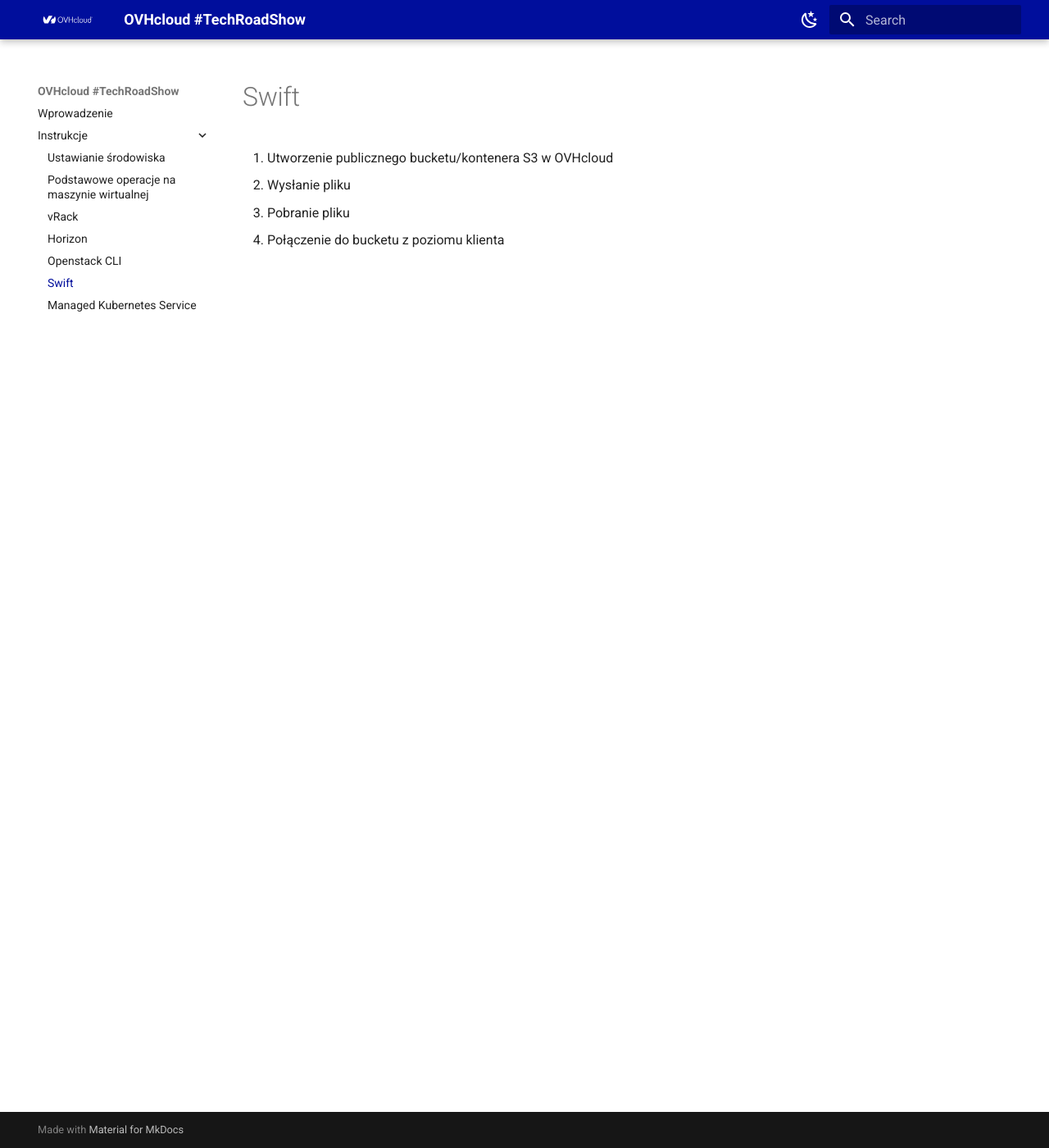
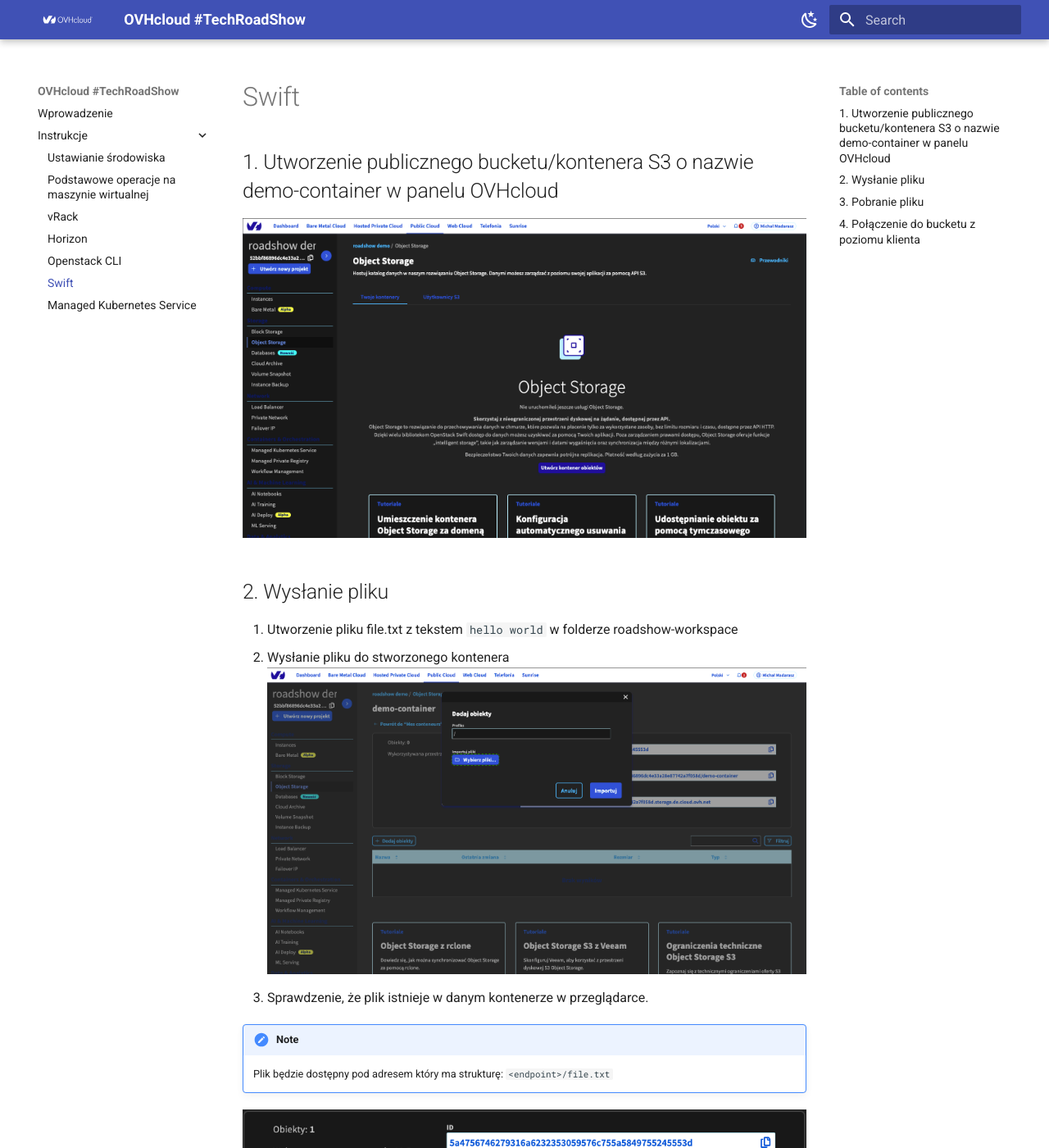
Before and after one commit to ovhtechroadshow/ovhtechroadshow.github.io, an MkDocs documentation site: the page built from docs/swift.md, in a window 1280 px wide and 1400 px high. Shown: the whole window at 82% size. Built offline with MkDocs 1.6.1 and Material for MkDocs 9.7.7, drawn with Linux system fonts in a browser that asks for light colours; some of the changed text lies outside the part shown.

Commit message:
Finish swift documentation and improve existing

````diff
--- a/docs/stylesheets/extra.css
+++ /dev/null
@@ -1,4 +0,0 @@
-:root > * {
-  --md-primary-fg-color:        #000E9C;
-  --md-code-hl-color:           #A7D74D;
-}
--- a/docs/swift.md
+++ b/docs/swift.md
@@ -1,6 +1,47 @@
 # Swift
 
-1. Utworzenie publicznego bucketu/kontenera S3 w OVHcloud
-1. Wysłanie pliku
-1. Pobranie pliku
-1. Połączenie do bucketu z poziomu klienta
+## 1. Utworzenie publicznego bucketu/kontenera S3 o nazwie demo-container w panelu OVHcloud
+![container creation](img/container.png)
+
+## 2. Wysłanie pliku
+1. Utworzenie pliku file.txt z tekstem `hello world` w folderze roadshow-workspace
+1. Wysłanie pliku do stworzonego kontenera
+![send file](img/send_file.png)
+1. Sprawdzenie, że plik istnieje w danym kontenerze w przeglądarce.
+!!! note
+    Plik będzie dostępny pod adresem który ma strukturę: `<endpoint>/file.txt`
+![endpoint](img/endpoint.png)
+
+## 3. Pobranie pliku
+Używamy tego samego adresu URL do ściągnięcia pliku na instancję
+
+```code
+curl <endpoint>/file.txt > ~/file.txt
+```
+
+```code
+cat ~/file.txt
+```
+
+## 4. Połączenie do bucketu z poziomu klienta
+1. Pobranie i instalacja klienta MinIO: [https://min.io/docs/minio/linux/reference/minio-mc.html#install-mc](https://min.io/docs/minio/linux/reference/minio-mc.html#install-mc)
+1. Skonfigurowanie klienta tak, żeby był połączony do naszego Object
+   Storage.
+   ```code
+   mc alias set demo <endpoint> <accessKey> <secretKey>
+   ```
+1. Wylistowanie istniejących bucketów
+    ```code
+    mc ls demo
+    ```
+1. Wylistowanie obiektów z kontenera/bucketu
+    ```code
+    mc ls demo/demo-container
+    ```
+1. Pobranie obiektu z kontenera
+    ```code
+    mc cp demo/demo-container/file.txt ~/
+    ```
+    ```code
+    cat ~/file.txt
+    ```
--- a/mkdocs.yml
+++ b/mkdocs.yml
@@ -30,11 +30,8 @@
 
 markdown_extensions:
   - admonition
+  - attr_list
   - pymdownx.details
   - pymdownx.superfences
   - pymdownx.tabbed:
       alternate_style: true
-  - attr_list
-
-extra_css:
-  - stylesheets/extra.css
````
Also changed, not shown: docs/cli.md (+30 -24 lines), docs/horizon.md (+26 -22 lines), docs/k8s.md (+23 -17 lines), docs/env.md (line endings or trailing spaces), docs/img/container.png (added), docs/img/endpoint.png (added), docs/img/nginx.png (added), docs/img/send_file.png (added).
